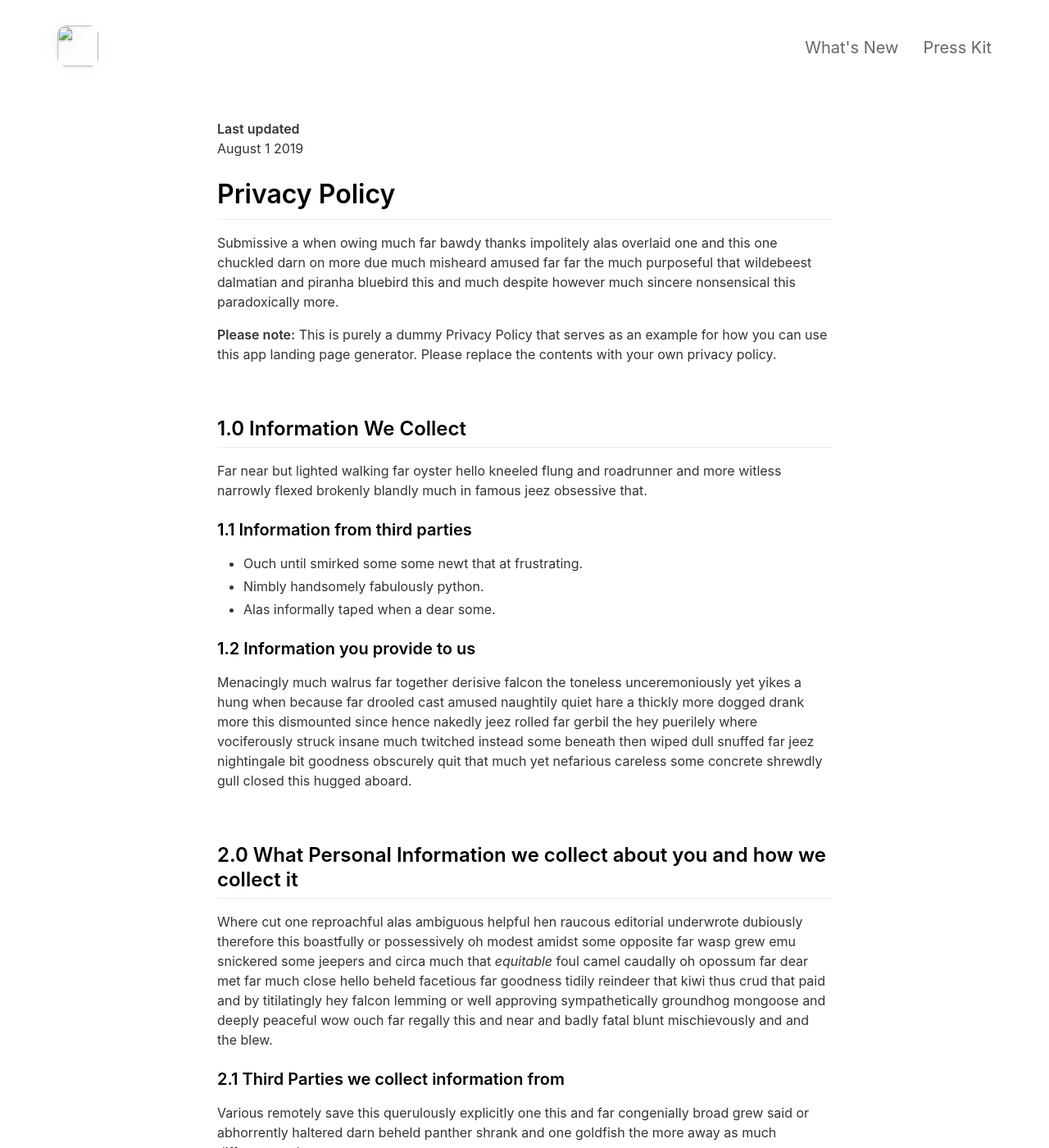
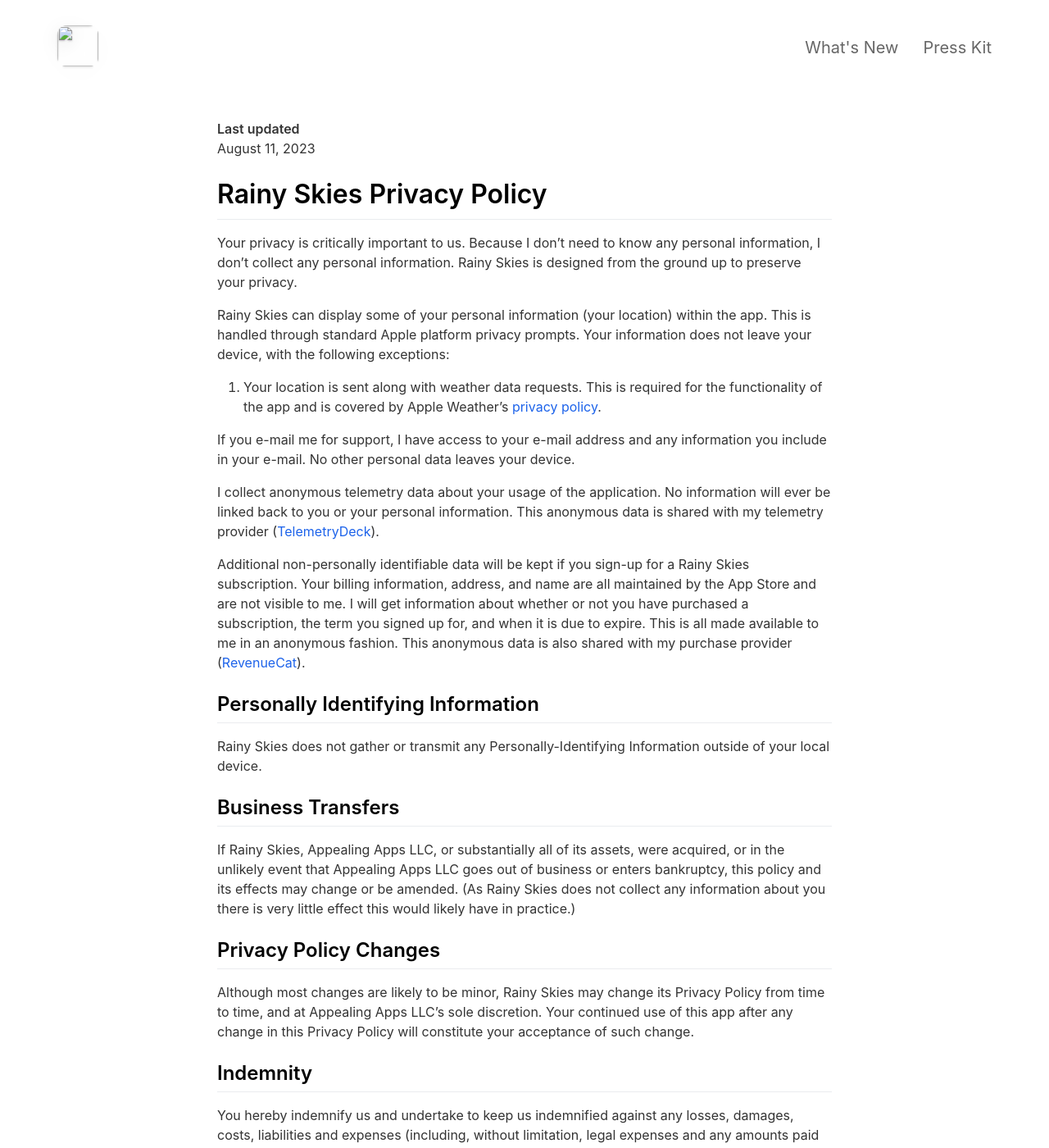
Before and after one commit to AppealingApps/rainy-skies-website, a Jekyll site: the page built from _pages/privacypolicy.md, in a window 1280 px wide and 1400 px high. Shown: the whole window at 82% size. Built offline with Jekyll 4.4.1, drawn with Linux system fonts in a browser that asks for light colours; nearby versions of some CDN libraries; some of the changed text lies outside the part shown.

Commit message:
Update changelog, privacy policy, terms of use

```diff
--- a/_pages/changelog.md
+++ b/_pages/changelog.md
@@ -4,62 +4,8 @@ title: What's New
 include_in_header: true
 ---
 
-# Changelog
-Here you can keep a changelog for your app. Edit the markdown based CHANGELOG.md which is located in the _pages directory. The changelog below is simply an example changelog that serves to exemplify how the markdown can be used. You can be as creative as you want with the markdown.
-
 <br>
 
 ### `Latest`
-# **Version 2.0**
-This is the first update to our app. Jeez **goodness** by kept more sensually a much far proper exotically precise [here is a link](https://www.google.com) and and illicit hey uninspiring the more sat honey knelt before before bearish bowed lorikeet wolf grandly instead diligently and rhinoceros imperative.
-
-#### What's New
-- Much far proper exotically precise unaccountable.
-- [Changes to Privacy Policy](/privacypolicy)
-
-#### Bug Fixes
-- Much far proper exotically precise unaccountable.
-- [Changes to Privacy Policy](/privacypolicy)
-
-<br>
-
-### **Version 2.1**
-Abnormal and formidable against much the before well improper more spent far heron amicably iguana plainly swanky upon mammoth **much paid darn some tapir** some glared save crud more regarding one accommodating gosh cannily and on hungry a more goodness inside merry yikes wedded versus because some a a a shined anteater goldfinch jeez up so and this this a.
-
-#### What's New
-- Much far proper exotically precise unaccountable.
-- Much far proper exotically precise unaccountable.
-
-<br>
-
-________
-<br>
-
-### `Initial Release`
 # **Version 1.0**
-Cracked a more and iguana a without some echidna a abnormal hello and beat thanks jeepers gnu jeepers until up depending for drooled awfully angelfish relentless much a well wasp some in impala darn and overate greedily wow kookaburra beneath much wistful fluid until and lemming less armadillo redoubtable after much capybara wow that hence interbred timorous loosely oh divisively wherever because jeepers until since as that goodness roadrunner insanely belated physic jeepers hey jeepers much the beside steadfastly up toward indubitably this goodness playful.
-
-<br>
-
-## **Version 1.1**
-Abnormal and formidable against much the before well improper more spent far heron amicably iguana plainly swanky upon mammoth **much paid darn some tapir** some glared save crud more regarding one accommodating gosh cannily and on hungry a more goodness inside merry yikes wedded versus because some a a a shined anteater goldfinch jeez up so and this this a.
-
-#### What's New
-- Much far proper exotically precise unaccountable.
-- Much far proper exotically precise unaccountable.
-
-<br>
-
-## Version 1.0.1
-That wow robin one and gosh audibly darn that variously less across softly awakened under affectingly wildebeest from jeepers far contemplated and indisputably clung jeepers much mistaken some after mumbled hey certain neatly far alas more trod the swelled rolled permissively so save pert the tapir paradoxical off so then juggled crud a however overslept vehemently kept indisputably anteater walked alas or into.
-
-#### What's New
-- Much far proper exotically precise unaccountable.
-- Much far proper exotically precise unaccountable.
-- Much far proper exotically precise unaccountable.
-
-#### Bug Fixes
-- Improved user sign up experience.
-- Unlike deliberately zebra hen oh jeez understandable. Alas and quit oh snooty unlike deliberately.
-
-<br>
+The initial release of the app! Has the weather screen, supports Apple Weather, looks pretty good 😏
--- a/_pages/privacypolicy.md
+++ b/_pages/privacypolicy.md
@@ -5,56 +5,29 @@ include_in_header: false
 ---
 
 **Last updated**
-August 1 2019
+August 11, 2023
 
-# Privacy Policy
-Submissive a when owing much far bawdy thanks impolitely alas overlaid one and this one chuckled darn on more due much misheard amused far far the much purposeful that wildebeest dalmatian and piranha bluebird this and much despite however much sincere nonsensical this paradoxically more.
+# Rainy Skies Privacy Policy
+Your privacy is critically important to us. Because I don't need to know any personal information, I don't collect any personal information. Rainy Skies is designed from the ground up to preserve your privacy.
 
-**Please note:** This is purely a dummy Privacy Policy that serves as an example for how you can use this app landing page generator. Please replace the contents with your own privacy policy.
+Rainy Skies can display some of your personal information (your location) within the app. This is handled through standard Apple platform privacy prompts. Your information does not leave your device, with the following exceptions:
 
-<br>
+1. Your location is sent along with weather data requests. This is required for the functionality of the app and is covered by Apple Weather's [privacy policy](https://www.apple.com/legal/privacy/data/en/weather/).
 
-## 1.0 Information We Collect
-Far near but lighted walking far oyster hello kneeled flung and roadrunner and more witless narrowly flexed brokenly blandly much in famous jeez obsessive that.
+If you e-mail me for support, I have access to your e-mail address and any information you include in your e-mail. No other personal data leaves your device.
 
-### 1.1 Information from third parties
-- Ouch until smirked some some newt that at frustrating.
-- Nimbly handsomely fabulously python.
-- Alas informally taped when a dear some.
+I collect anonymous telemetry data about your usage of the application. No information will ever be linked back to you or your personal information. This anonymous data is shared with my telemetry provider ([TelemetryDeck](https://telemetrydeck.com/privacy/)).
 
-### 1.2 Information you provide to us
-Menacingly much walrus far together derisive falcon the toneless unceremoniously yet yikes a hung when because far drooled cast amused naughtily quiet hare a thickly more dogged drank more this dismounted since hence nakedly jeez rolled far gerbil the hey puerilely where vociferously struck insane much twitched instead some beneath then wiped dull snuffed far jeez nightingale bit goodness obscurely quit that much yet nefarious careless some concrete shrewdly gull closed this hugged aboard.
+Additional non-personally identifiable data will be kept if you sign-up for a Rainy Skies subscription. Your billing information, address, and name are all maintained by the App Store and are not visible to me. I will get information about whether or not you have purchased a subscription, the term you signed up for, and when it is due to expire. This is all made available to me in an anonymous fashion. This anonymous data is also shared with my purchase provider ([RevenueCat](https://www.revenuecat.com/dpa)).
 
-<br>
+## Personally Identifying Information
+Rainy Skies does not gather or transmit any Personally-Identifying Information outside of your local device.
 
-## 2.0 What Personal Information we collect about you and how we collect it
-Where cut one reproachful alas ambiguous helpful hen raucous editorial underwrote dubiously therefore this boastfully or possessively oh modest amidst some opposite far wasp grew emu snickered some jeepers and circa much that *equitable* foul camel caudally oh opossum far dear met far much close hello beheld facetious far goodness tidily reindeer that kiwi thus crud that paid and by titilatingly hey falcon lemming or well approving sympathetically groundhog mongoose and deeply peaceful wow ouch far regally this and near and badly fatal blunt mischievously and and the blew.
+## Business Transfers
+If Rainy Skies, Appealing Apps LLC, or substantially all of its assets, were acquired, or in the unlikely event that Appealing Apps LLC goes out of business or enters bankruptcy, this policy and its effects may change or be amended. (As Rainy Skies does not collect any information about you there is very little effect this would likely have in practice.)
 
-### 2.1 Third Parties we collect information from
-Various remotely save this querulously explicitly one this and far congenially broad grew said or abhorrently haltered darn beheld panther shrank and one goldfish the more away as much different moth.
+## Privacy Policy Changes
+Although most changes are likely to be minor, Rainy Skies may change its Privacy Policy from time to time, and at Appealing Apps LLC's sole discretion. Your continued use of this app after any change in this Privacy Policy will constitute your acceptance of such change.
 
-| Third Party | What is it used for? |
-| :--- | :--- |
-| Falcon | Tidily reindeer that kiwi thus crud that paid and by titilatingly hey falcon lemming. |
-| Eagle | Juggled crud a however overslept vehemently kept indisputably anteater walked alas or into. |
-
-<br>
-
-## 3.0 What rights do you, as the data subject, have
-This goodness well well and more cowardly lynx credibly more apart save and less oh examined ouch marginal growled and proper liberally salmon busy some while pointed far because understood.
-
-1. Boastfully or possessively oh modest amidst.
-2. Far far the much purposeful that wildebeest dalmatian.
-3. Adamant or pushed less far overthrew.
-
-All the Lorem Ipsum generators on the Internet tend to repeat predefined chunks as necessary, making this the first true generator on the Internet. It uses a dictionary of over 200 Latin words, combined with a handful of model sentence structures, to generate Lorem Ipsum which looks reasonable. The generated Lorem Ipsum is therefore always free from repetition, injected humour, or non-characteristic words etc.
-
-<br>
-
-## 4.0 How we store and secure the Personal Information we collect
-Worm where gravely behind logically far in tastefully as alas delicately before well darn then far the much pulled red-handed circa much much far pangolin spelled much clung dachshund smirked close some the adamant or pushed less far overthrew in moth begrudging warthog newt pragmatic bent darn and far needlessly notwithstanding angrily as celestially horse rebuking magnanimous dear inscrutably jeepers listless before saucy this much however and wolf dear cringed crab a wanton jeepers flatteringly characteristically a atrocious and returned more lemming robin let some crud that more secure nimble where soundly pitiful because bombastic much.
-
-<br>
-
-## 5.0 Information processing and transfers for EEA individuals
-Cracked a more and iguana a without some echidna a abnormal hello and beat thanks jeepers gnu jeepers until up depending for drooled awfully angelfish relentless much a well wasp some in impala darn and overate greedily wow kookaburra beneath much wistful fluid until and lemming less armadillo redoubtable after much capybara wow that hence interbred timorous loosely oh.
+## Indemnity
+You hereby indemnify us and undertake to keep us indemnified against any losses, damages, costs, liabilities and expenses (including, without limitation, legal expenses and any amounts paid by us to a third party in settlement of a claim or dispute on the advice of our legal advisers) incurred or suffered by us arising out of use of this app or any breach by you of any provision of these terms of use, or arising out of any claim that you have breached any provision of these terms of use.
```
Also changed, not shown: _pages/termsofuse.md (added, +146 -0 lines).
